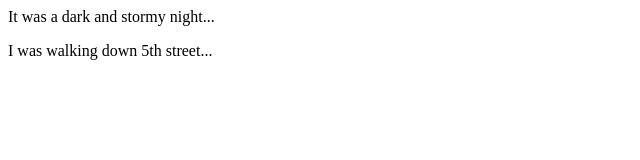
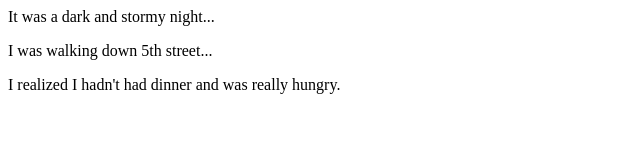
Before and after one commit to tech4est/fireside-story, a plain HTML site: page index.html in a window 1280 px wide. Shown: the whole page, without its empty margins (0-640 px from the left). Drawn offline with Linux system fonts and the light colour scheme.

Commit message:
Added text about dinner

```diff
--- a/index.html
+++ b/index.html
@@ -2,5 +2,7 @@
   <body>
     <p>It was a dark and stormy night...</p>
     <p>I was walking down 5th street...</p>
+    <p>I realized I hadn't had dinner and was really hungry.
+    </p>
   </body>
 </html>
```
